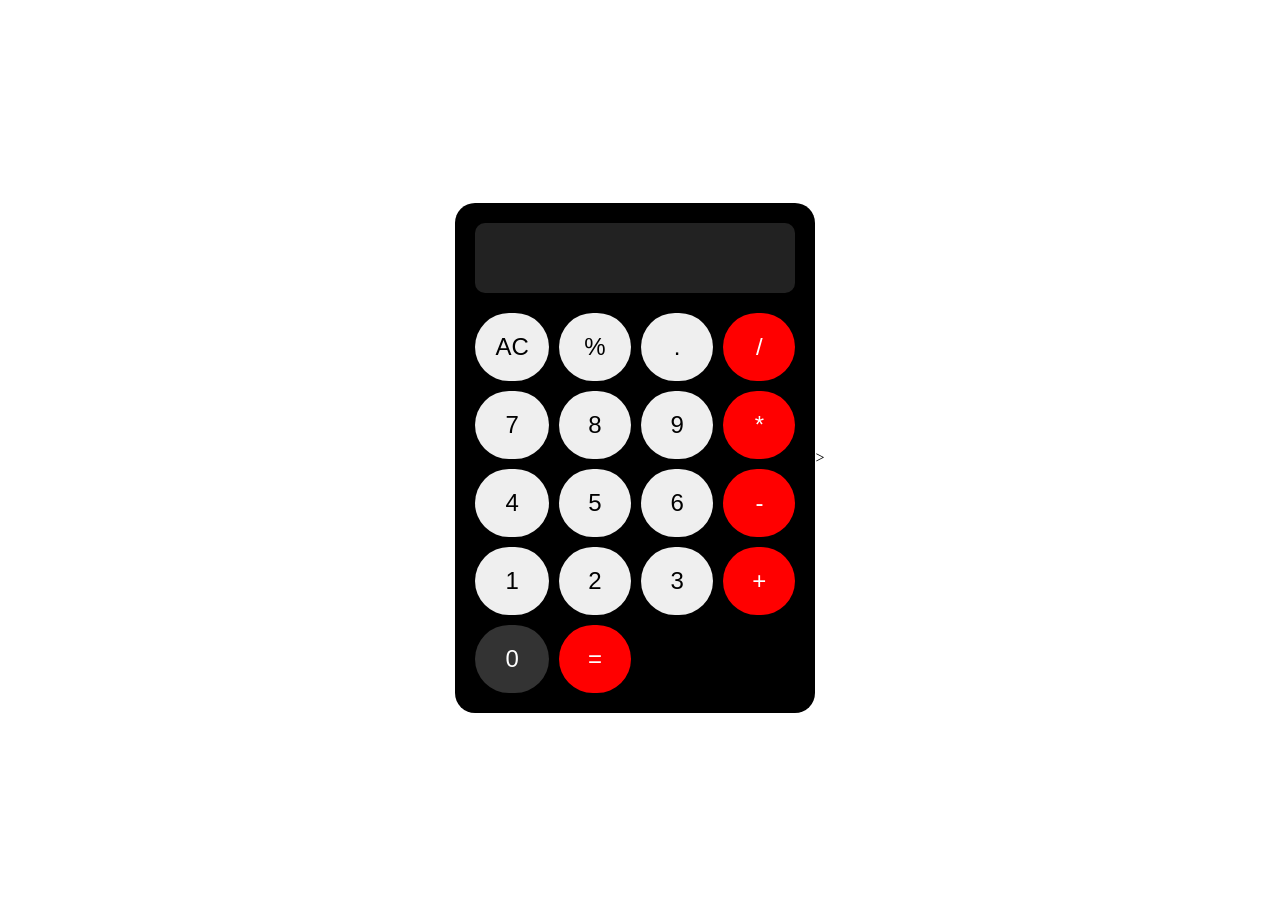
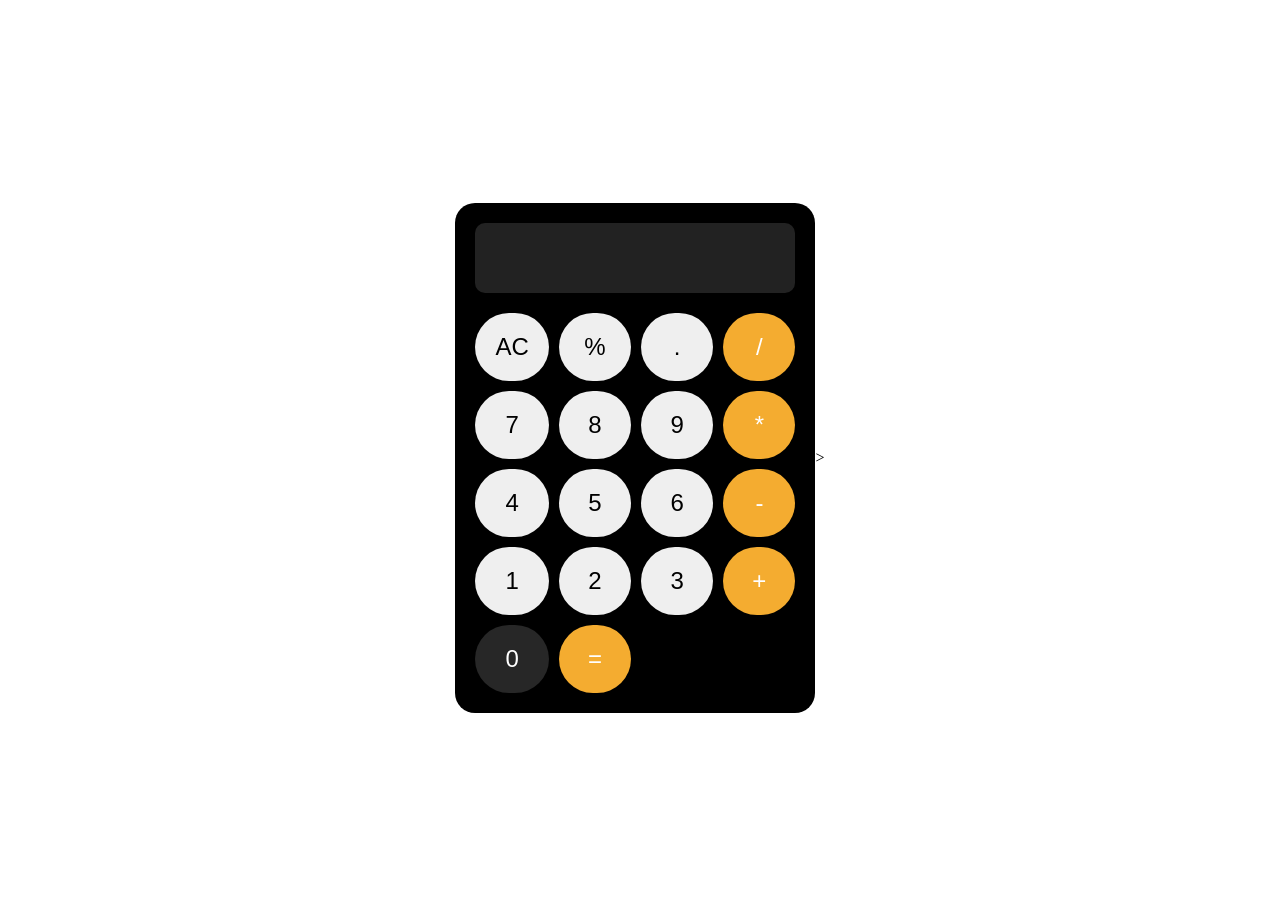

Cores

--- a/styles.css
+++ b/styles.css
@@ -1,79 +1,68 @@
 body {
-    display: flex;
-    justify-content: center;
-    align-items: center;
-    height: 100vh;
-    background-color: url('./img/img.jpg');
-
-
-
+  display: flex;
+  justify-content: center;
+  align-items: center;
+  height: 100vh;
+  background-color: url("./img/img.jpg");
 }
-   .calculator {
-    background-color: #000;
-    padding: 20px;
-    border-radius: 20px;
-    box-shadow: 0 0 10px rgba(0 0 0 0.5);
-    text-align: center;
-    width: 320px;
-
+.calculator {
+  background-color: #000;
+  padding: 20px;
+  border-radius: 20px;
+  box-shadow: 0 0 10px rgba(0 0 0 0.5);
+  text-align: center;
+  width: 320px;
 }
 
 .display {
-    background-color: #222;
-    color: #fff;
-    font-size: 20px;
-    padding: 10px;
-    border-radius: 10px;
-    margin-bottom: 20px;
-    min-height: 50px;
-    text-align: right;
-
+  background-color: #222;
+  color: #fff;
+  font-size: 20px;
+  padding: 10px;
+  border-radius: 10px;
+  margin-bottom: 20px;
+  min-height: 50px;
+  text-align: right;
 }
 
 .buttons {
-    display: grid;
-    grid-template-columns: repeat(4, 1fr);
-    gap: 10px;
-
+  display: grid;
+  grid-template-columns: repeat(4, 1fr);
+  gap: 10px;
 }
 
 .button {
-    border: none;
-    border-radius: 50px;
-    padding: 20px;
-    font-size: 1.5rem;
-    cursor: pointer;
+  border: none;
+  border-radius: 50px;
+  padding: 20px;
+  font-size: 1.5rem;
+  cursor: pointer;
 }
 
 .button.dark-gray {
-    background-color: #333;
-    color: #fff;
+  background-color: #272727;
+  color: #fff;
 }
 
 .button.orange {
-    background-color: light-dark(red, blue);
-    color: #fff;
-
-
-
+  background-color: rgb(244, 172, 48);
+  color: #fff;
 }
-
-.button.light-gray {
-    background-color: #d3d3d3;
-    color: #000;
+.button.ligth {
+  background-color: #9a9898;
+  color: #000;
 }
 
 .button-wide {
-    grid-column: span 2;
-    border-radius: 50px;
+  grid-column: span 2;
+  border-radius: 50px;
 }
 
 img {
-
-    display: flex;
-    justify-content: center;
-    align-items: center;
-    height: 100vh;
-    background-color: #000;
-    margin: 0;
+  display: flex;
+  justify-content: center;
+  align-items: center;
+  height: 100vh;
+  background-color: #000;
+  margin: 0;
 }
